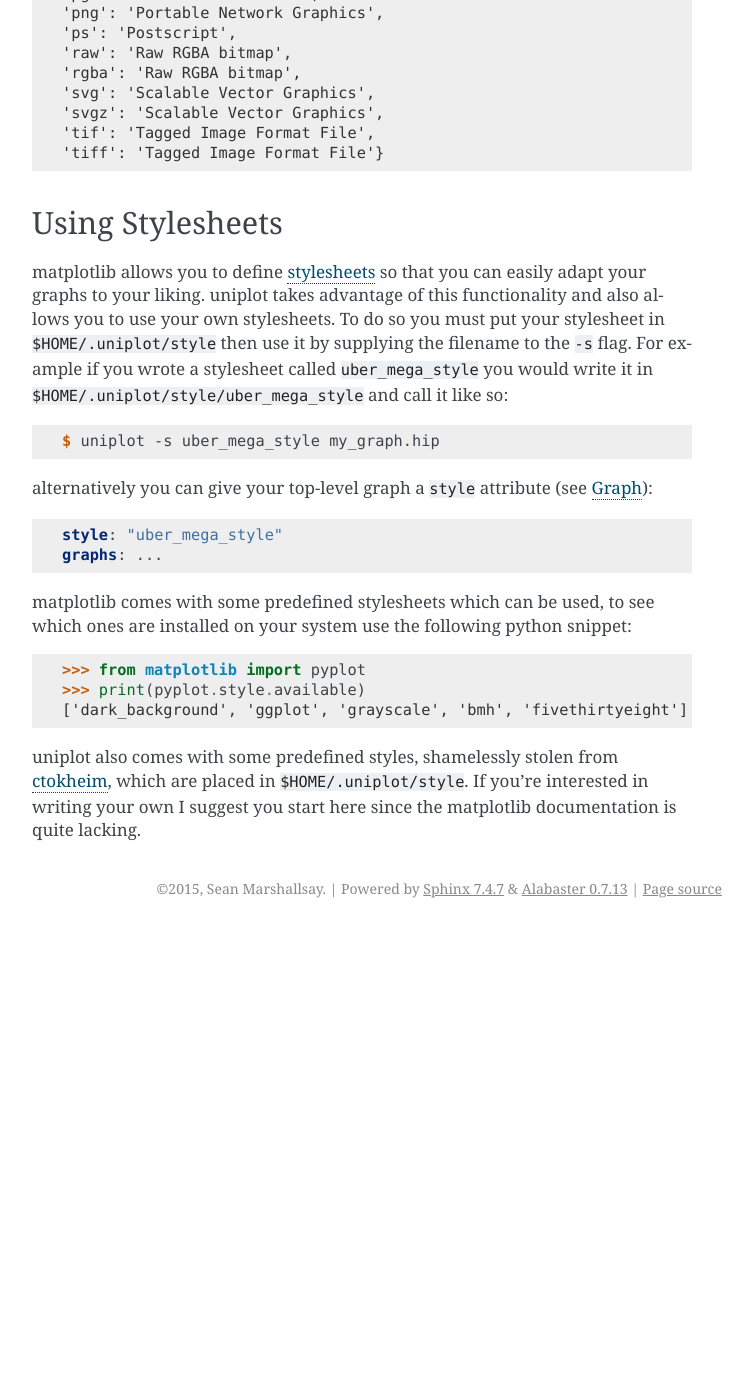
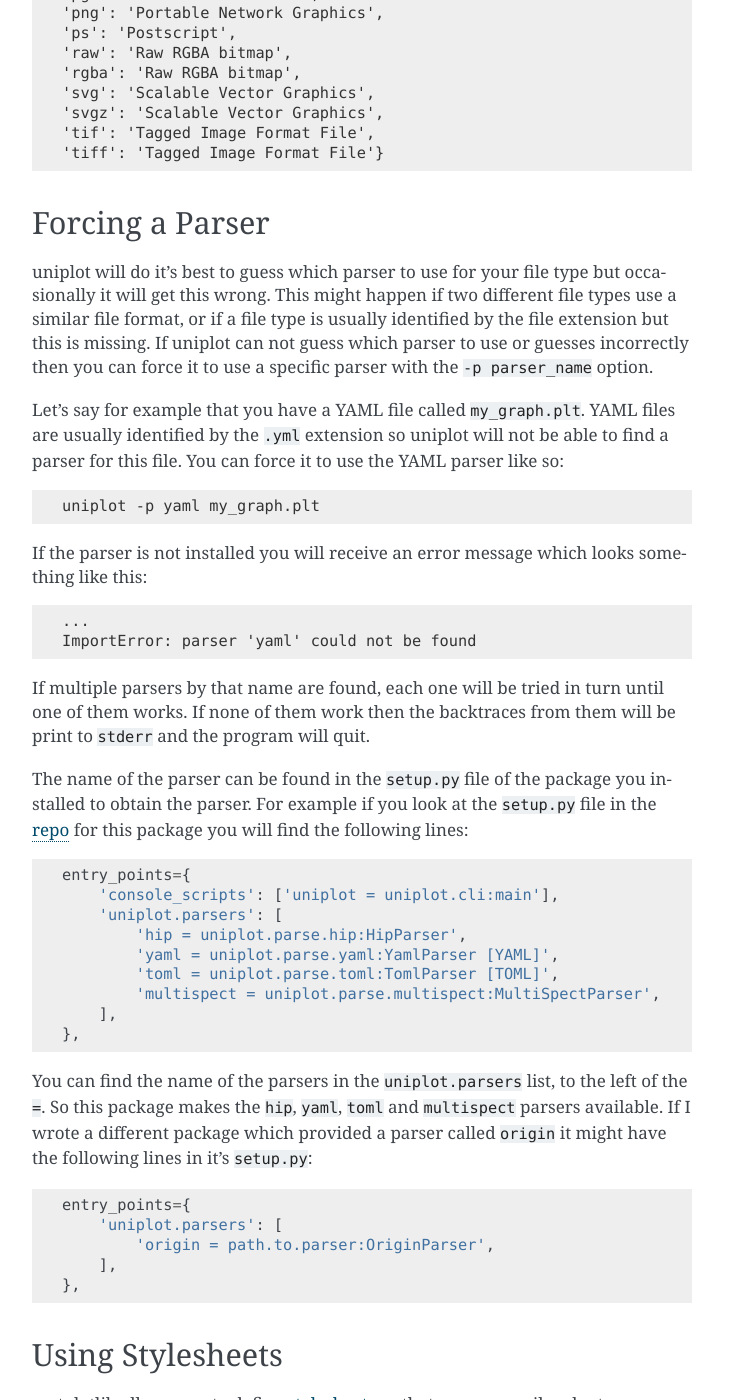
Before and after one commit to Sean1708/uniplot, a Sphinx documentation site: the page built from docs/Usage.rst, in a window 1280 px wide and 1400 px high, scrolled down 854 px. Shown: the whole window, without its empty margins (388-1141 px from the left). Built offline with Sphinx 7.4.7, drawn with Linux system fonts in a browser that asks for light colours; before the commit the page ends 1782 px from its top, so only the background shows below that.

Commit message:
Write about custom parsers.

```diff
--- a/docs/Usage.rst
+++ b/docs/Usage.rst
@@ -51,6 +51,65 @@ interpreter:
    'tif': 'Tagged Image Format File',
    'tiff': 'Tagged Image Format File'}
 
+----------------
+Forcing a Parser
+----------------
+
+uniplot will do it's best to guess which parser to use for your file type but
+occasionally it will get this wrong. This might happen if two different file
+types use a similar file format, or if a file type is usually identified by the
+file extension but this is missing. If uniplot can not guess which parser to
+use or guesses incorrectly then you can force it to use a specific parser with
+the ``-p parser_name`` option.
+
+Let's say for example that you have a YAML file called :file:`my_graph.plt`.
+YAML files are usually identified by the ``.yml`` extension so uniplot will not
+be able to find a parser for this file. You can force it to use the YAML parser
+like so::
+
+    uniplot -p yaml my_graph.plt
+
+If the parser is not installed you will receive an error message which looks
+something like this::
+
+    ...
+    ImportError: parser 'yaml' could not be found
+
+If multiple parsers by that name are found, each one will be tried in turn until
+one of them works. If none of them work then the backtraces from them will be
+print to ``stderr`` and the program will quit.
+
+The name of the parser can be found in the :file:`setup.py` file of the package
+you installed to obtain the parser. For example if you look at the
+:file:`setup.py` file in the `repo`_ for this package you will find the
+following lines:
+
+.. code-block:: python
+
+    entry_points={
+        'console_scripts': ['uniplot = uniplot.cli:main'],
+        'uniplot.parsers': [
+            'hip = uniplot.parse.hip:HipParser',
+            'yaml = uniplot.parse.yaml:YamlParser [YAML]',
+            'toml = uniplot.parse.toml:TomlParser [TOML]',
+            'multispect = uniplot.parse.multispect:MultiSpectParser',
+        ],
+    },
+
+You can find the name of the parsers in the ``uniplot.parsers`` list, to the
+left of the ``=``. So this package makes the ``hip``, ``yaml``, ``toml`` and
+``multispect`` parsers available. If I wrote a different package which provided
+a parser called ``origin`` it might have the following lines in it's
+:file:`setup.py`:
+
+.. code-block:: python
+
+    entry_points={
+        'uniplot.parsers': [
+            'origin = path.to.parser:OriginParser',
+        ],
+    },
+
 -----------------
 Using Stylesheets
 -----------------
@@ -86,5 +145,6 @@ uniplot also comes with some predefined styles, shamelessly stolen from
 interested in writing your own I suggest you start here since the matplotlib
 documentation is quite lacking.
 
+.. _`repo`: http://github.com/Sean1708/uniplot
 .. _`stylesheets`: http://matplotlib.org/users/style_sheets.html#defining-your-own-style
 .. _`ctokheim`: https://github.com/ctokheim/matplotlibrc
```
